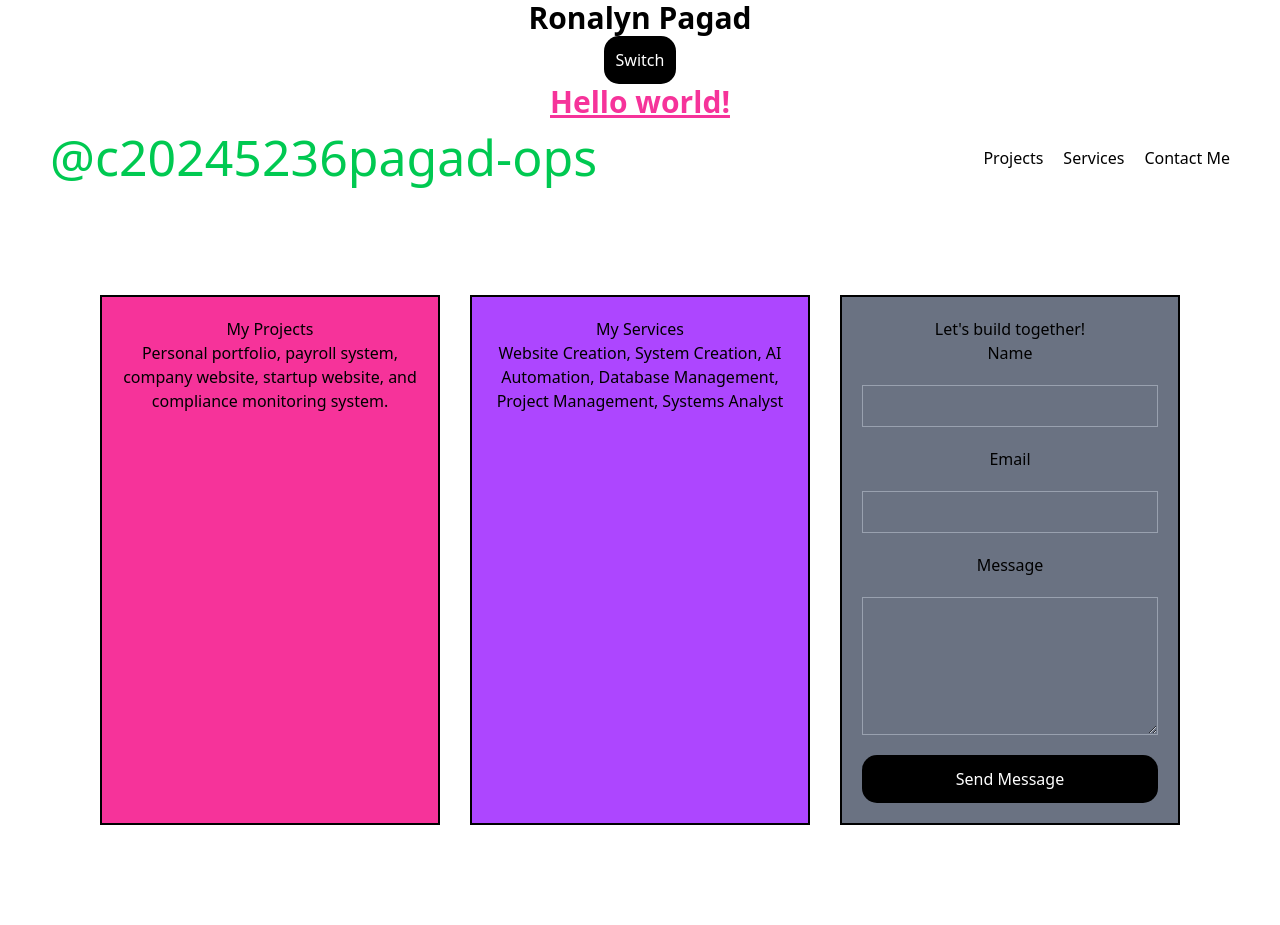
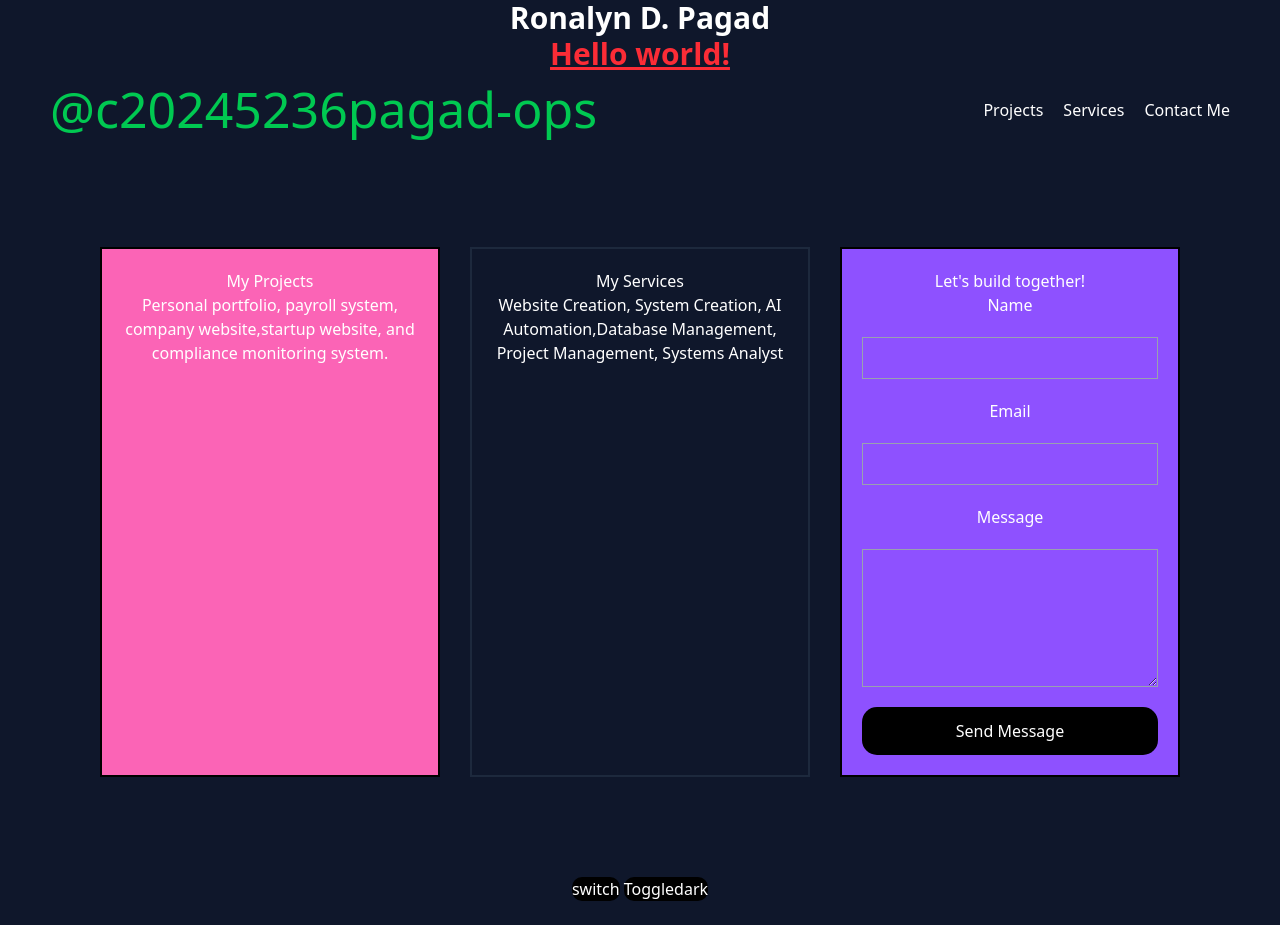
Before and after one commit to c20245236pagad-ops/ronalyn-tailwind, a plain HTML site: page index.html in a window 1280 px wide. After the commit the page ends 901 px from the top, so only its background shows below. Drawn offline with nearby package versions, Linux system fonts and the light colour scheme.

Commit message:
dark mode

```diff
--- a/index.html
+++ b/index.html
@@ -1,162 +1,89 @@
 <!DOCTYPE html>
-<html lang="en">
+<html lang="en" class="dark">
+
 <head>
     <meta charset="UTF-8">
     <meta name="viewport" content="width=device-width, initial-scale=1.0">
-
     <title>My Portfolio</title>
     <script src="https://cdn.jsdelivr.net/npm/@tailwindcss/browser@4"></script>
-
+    <style type="text/tailwindcss"> @custom-variant dark (&:where(.dark, .dark *));
+    </style>
 </head>
 
-<body class="text-center">
-    <h1 class="text-3xl font-bold">Ronalyn Pagad </h1>
-    <button
-
-        id="switch"
-        class="bg-black text-white px-3 py-3 rounded-[15px] transition-colors duration-500 hover:bg-pink-500">
-        Switch
-    </button>
+<body class="text-center dark:bg-slate-900 bg-white text-slate-900 dark:text-white">
+    <h1 class="text-3xl font-bold"> Ronalyn D. Pagad</h1>
 
     <header>
-
-        <h1 class="text-3xl text-pink-500 font-bold underline text-clifford">
+        <h1 class="text-3xl text-red-500 font-bold underline">
             Hello world!
         </h1>
-        <nav class="flex justify-between items-center mx-[50px]">
-            <span class="text-green-500 text-[50px] max-[600px]:text-[50px]">
+        <nav class="flex justify-between items-center mx-[50px] max-[600px]:flex-col">
+            <span class="text-green-500 text-[50px]">
                 @c20245236pagad-ops
             </span>
-
-            <ul class="flex gap-5 p-0 m-0 list-none max-[600px]:flex-col max-[600px]:text-center">
-                <li>
-                    <a
-                        href="#projects"
-                        class="transition-colors duration-500 hover:text-pink-500">
-                        Projects
-                    </a>
-                </li>
-
-                <li>
-                    <a
-                        href="#services"
-                        class="transition-colors duration-500 hover:text-pink-500">
-                        Services
-                    </a>
-                </li>
-
-                <li>
-                    <a
-                        href="#contact"
-                        class="transition-colors duration-500 hover:text-pink-500">
-                        Contact Me
-                    </a>
-                </li>
+            <ul class="flex gap-5 list-none max-[600px]:flex-col">
+                <li><a href="#projects" class="hover:text-red-500">Projects</a></li>
+                <li><a href="#services" class="hover:text-red-300">Services</a></li>
+                <li><a href="#contact" class="hover:text-red-200">Contact Me</a></li>
             </ul>
         </nav>
+    </header>
 
-    </header>
-    <main
-        class="flex flex-wrap gap-[30px] p-[50px] m-[50px]
-               max-[600px]:gap-5
-               max-[600px]:p-[15px]
-               max-[600px]:m-[10px]">
-
-        <section
-            id="projects"
-            class="flex-1 min-w-[280px] border-2 border-black p-5 bg-pink-500
-                   max-[600px]:flex-[1_1_100%]
-                   max-[600px]:min-w-0
-                   max-[600px]:p-[15px]">
-
-            <h2 class="max-[768px]:text-[48px] max-[768px]:text-purple-500">
+    <main class="flex flex-wrap gap-[30px] p-[50px] m-[50px] max-[600px]:p-[15px]
+     max-[600px]:m-[10px]">
+        <!-- Projects -->
+        <section id="projects" class="flex-1 min-w-[280px] border-2 border-black p-5
+        bg-pink-400 max-[600px]:min-w-0">
+            <h2 class="max-[768px]:text-[48px] max-[768px]:text-blue-500">
                 My Projects
             </h2>
             <p>
-                Personal portfolio, payroll system, company website,
-                startup website, and compliance monitoring system.
+                Personal portfolio, payroll system, company website,startup website, and compliance monitoring system.
             </p>
         </section>
-
-        <section
-            id="services"
-            class="flex-1 min-w-[280px] border-2 border-black p-5 bg-purple-500
-                   max-[600px]:flex-[1_1_100%]
-                   max-[600px]:min-w-0
-                   max-[600px]:p-[15px]">
-
-            <h2 class="max-[768px]:text-[48px] max-[768px]:text-purple-500">
+        <!-- Services -->
+        <section id="services" class="flex-1 min-w-[280px] border-2 border-gray-300 dark:border-slate-800 dark:bg-slate-900 p-5
+         bg-gray-500 max-[600px]:min-w-0">
+            <h2 class="max-[768px]:text-[48px] max-[768px]:text-blue-500">
                 My Services
             </h2>
-
             <p>
-                Website Creation, System Creation, AI Automation,
-                Database Management, Project Management, Systems Analyst
+                Website Creation, System Creation, AI Automation,Database Management, Project Management, Systems
+                Analyst
             </p>
-
         </section>
-
-        <section
-            id="contact"
-            class="flex-1 min-w-[280px] border-2 border-black p-5 bg-gray-500
-                   max-[600px]:flex-[1_1_100%]
-                   max-[600px]:min-w-0
-                   max-[600px]:p-[15px]">
-
-            <h2 class="max-[768px]:text-[48px] max-[768px]:text-gray-500">
+        <!-- Contact -->
+        <section id="contact" class="flex-1 min-w-[280px] border-2 border-black p-5
+        bg-violet-500 max-[600px]:min-w-0">
+            <h2 class="max-[768px]:text-[48px] max-[768px]:text-blue-500">
                 Let's build together!
             </h2>
-            <form
-                action="#"
-                class="flex flex-col gap-5">
-
-                <label for="name">
-                    Name
-                </label>
-
-                <input
-                    type="text"
-                    id="name"
-                    name="name"
-                    required
-                    class="border border-gray-400 p-2">
-
-                <label for="email">
-                    Email
-                </label>
-
-                <input
-                    type="email"
-                    name="email"
-                    id="email"
-                    required
-                    class="border border-gray-400 p-2">
-
-                <label for="message">
-                    Message
-                </label>
-
-                <textarea
-                    name="message"
-                    id="message"
-                    rows="5"
-                    required
-                    class="border border-gray-400 p-2"></textarea>
-
-                <button
-                    type="submit"
-                    class="bg-black text-white p-3 border-0 rounded-[15px]
-                           transition-colors duration-500
-                           hover:bg-red-500">
+            <form action="#" class="flex flex-col gap-5">
+                <label for="name">Name</label>
+                <input id="name" name="name" type="text" required class="border border-gray-400 p-2">
+                <label for="email">Email</label>
+                <input id="email" name="email" type="email" required class="border border-gray-400 p-2">
+                <label for="message">Message</label>
+                <textarea id="message" name="message" rows="5" required class="border border-gray-400 p-2">
+                </textarea>
+                <button type="submit" class="bg-black text-white p-3 rounded-[15px] hover:bg-red-500">
                     Send Message
                 </button>
+            </form>
+        </section>
+    </main>
+    <button id="switch"class="bg-black text-white p-(12px) rounded-[10px] transition-colors duration-500 ease-in-out hover:bg-pink-500">switch</button>
+    <button id="toggledark"class="bg-black text-white p-(12px) rounded-[10px] transition-colors duration-500 ease-in-out hover:bg-pink-500">Toggledark</button>
+    <script src="script.js"></script>
+    <script>
+        const toggleDarkButton = document.querySelector('#toggledark');
+        const html = document.querySelector('html');
 
-            </form>
+        toggleDarkButton.addEventListener('click', function(){
+            html.classList.toggle('dark');
+        });
+    </script>
 
-        </section>
-
-    </main>
- <script src="script.js"></script>
 </body>
 
 </html>
```
Also changed, not shown: script.js (added).
